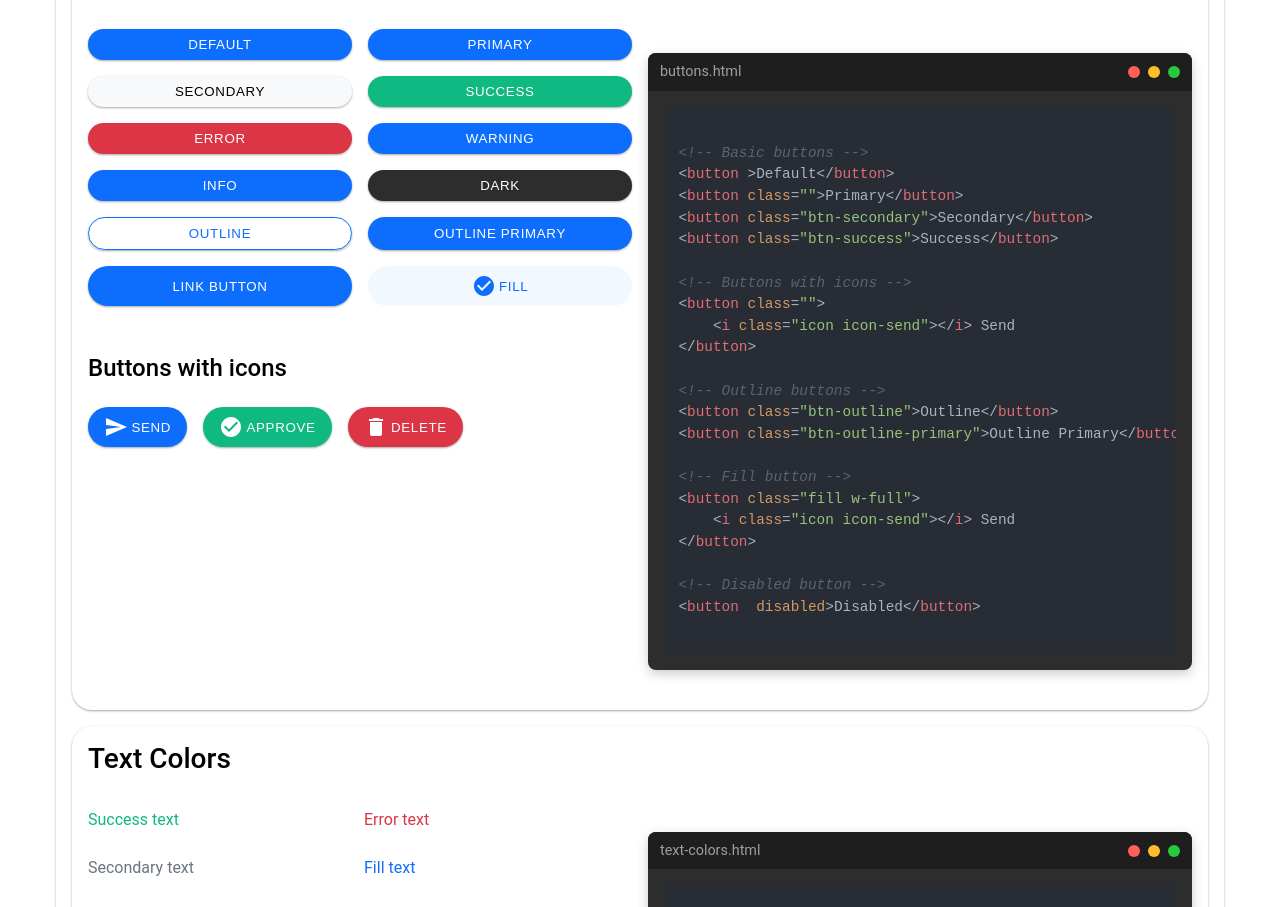
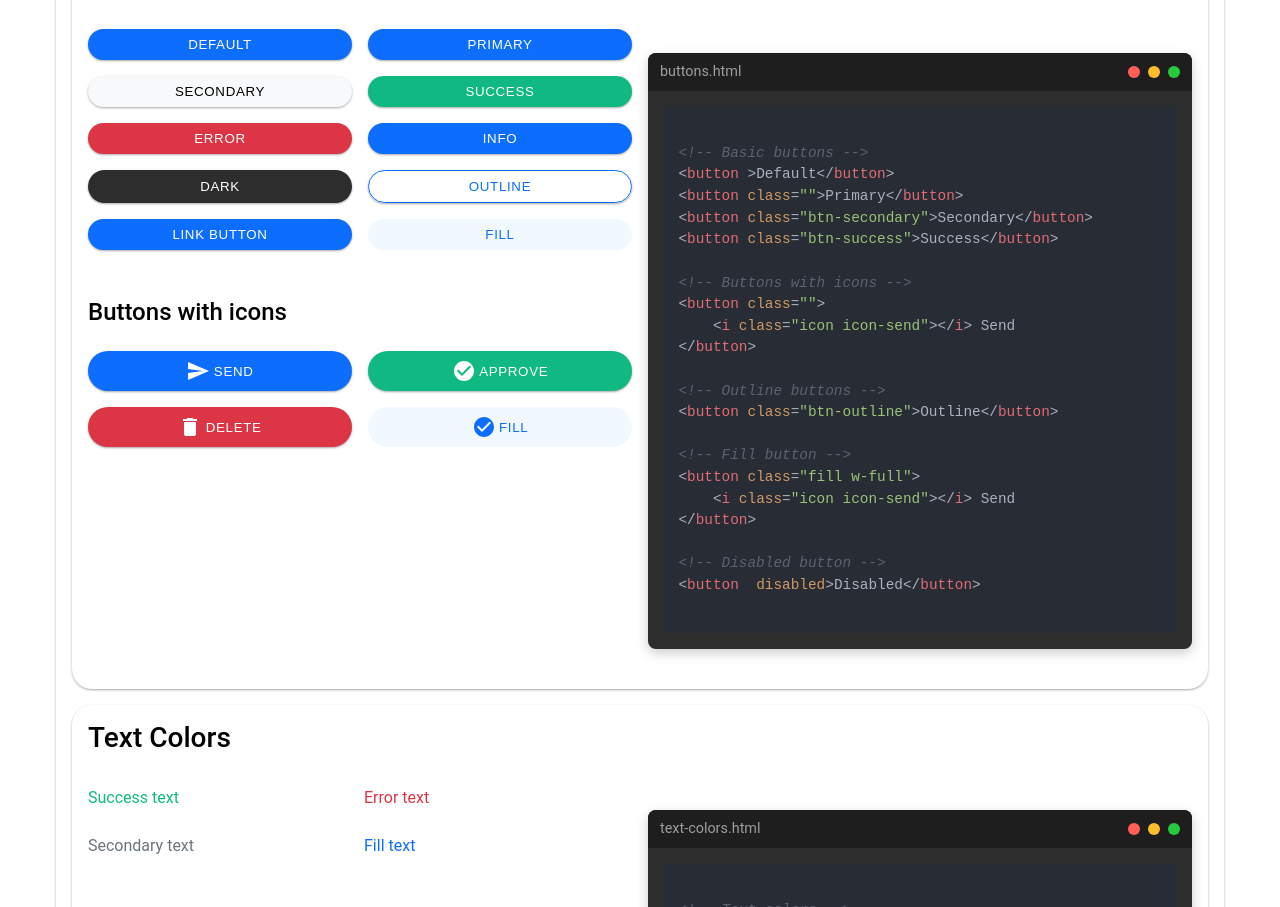
Before and after one commit to seip25/materia-lite-desing, a plain HTML site: page index.html in a window 1280 px wide. Shown: the part 1678-2585 px from the top of the page. Drawn offline with Linux system fonts and the light colour scheme.

Commit message:
Update index.html

```diff
--- a/index.html
+++ b/index.html
@@ -185,20 +185,16 @@
                             <button class="btn-secondary">Secondary</button>
                             <button class="btn-success">Success</button>
                             <button class="btn-error">Error</button>
-                            <button class="btn-warning">Warning</button>
                             <button class="btn-info">Info</button>
                             <button class="btn-dark">Dark</button>
                             <button class="btn-outline">Outline</button>
-                            <button class="btn-outline-primary">Outline Primary</button>
                             <button class="btn-link">Link Button</button>
-                            <button class="fill">
-                                <i class="icon icon-check-circle"></i> Fill
-                            </button>
+                            <button class="fill"> Fill </button>
                         </div>
 
                         <div class="mt-6">
                             <h4 class="text-lg mb-3">Buttons with icons</h4>
-                            <div class="flex gap-4 flex-wrap">
+                            <div class="  gap-4  grid">
                                 <button class="">
                                     <i class="icon icon-send"></i> Send
                                 </button>
@@ -207,6 +203,9 @@
                                 </button>
                                 <button class="btn-error">
                                     <i class="icon icon-delete"></i> Delete
+                                </button>
+                                <button class="fill">
+                                    <i class="icon icon-check-circle"></i> Fill
                                 </button>
                             </div>
                         </div>
@@ -236,7 +235,6 @@
 
 &lt;!-- Outline buttons --&gt;
 &lt;button class="btn-outline"&gt;Outline&lt;/button&gt;
-&lt;button class="btn-outline-primary"&gt;Outline Primary&lt;/button&gt;
 
 &lt;!-- Fill button --&gt;
 &lt;button class="fill w-full"&gt;
```
